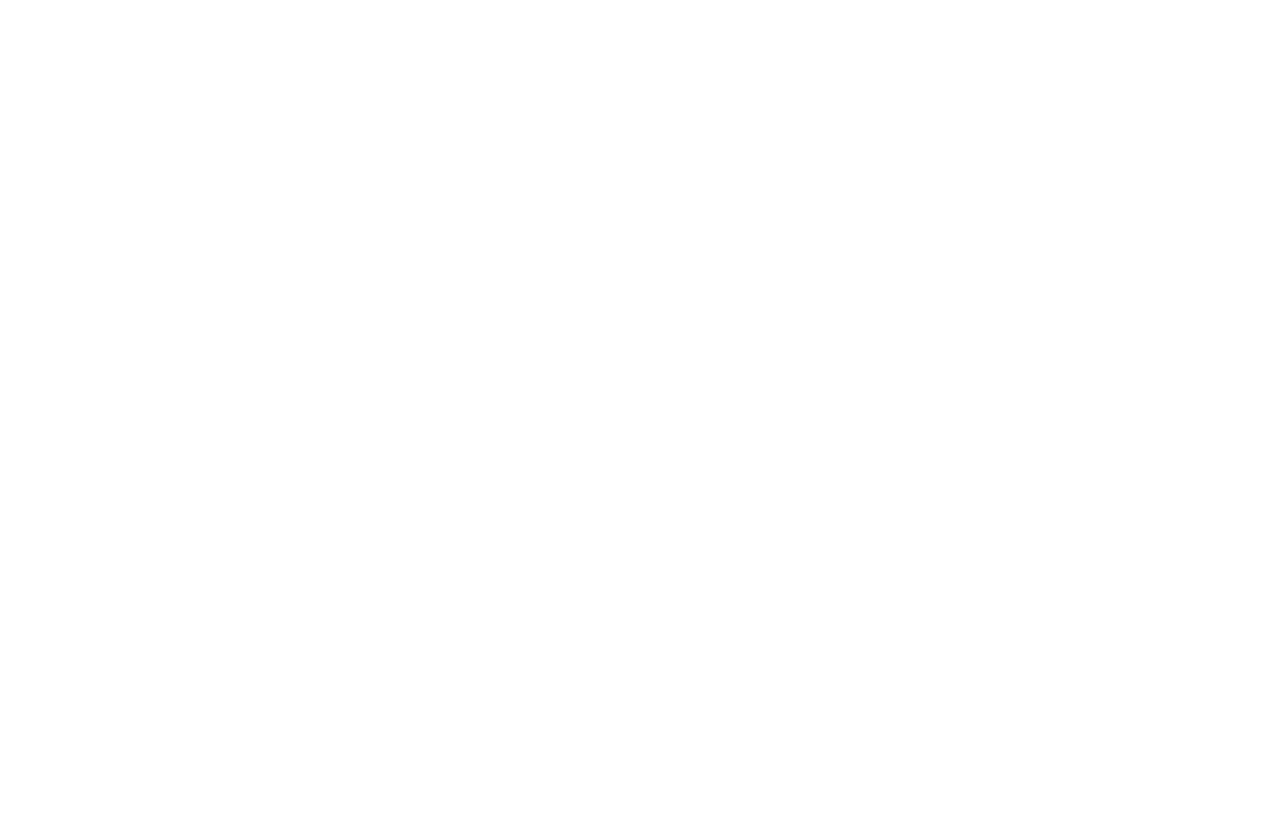
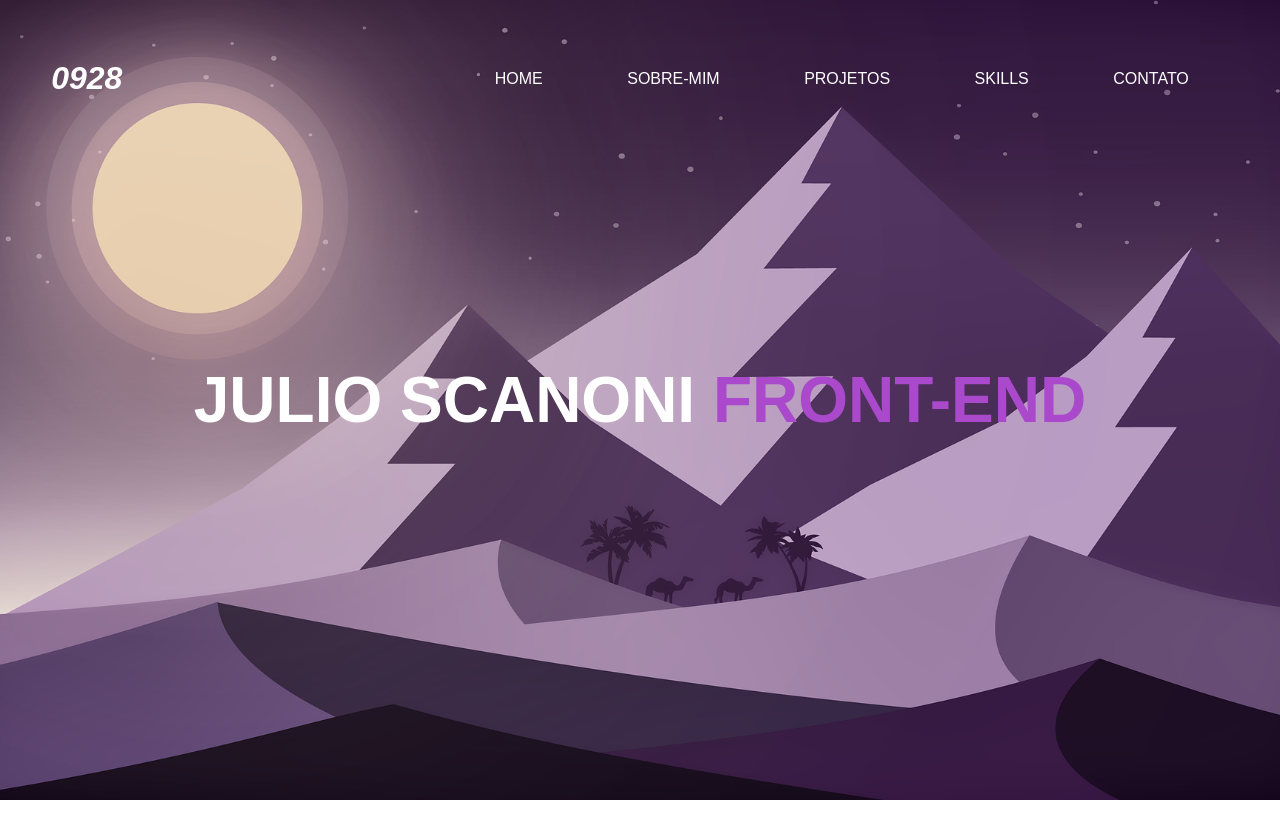
Before and after one commit to Jscanoni/PortfolioJscanoni.github.io, a plain HTML site: page index.html in a window 1280 px wide. Shown: the top 838 px of the page. Before the commit the page ends 800 px from the top, so only its background shows below. Drawn offline with Linux system fonts and the light colour scheme.

Commit message:
finalizei o header e o banner

```diff
--- a/css/styles.css
+++ b/css/styles.css
@@ -0,0 +1,98 @@
+/*
+    CORES USADAS
+
+#462e4f
+#c4a9ba
+#93788f
+#a387ac
+#a494a4
+
+
+/* GERAL */
+*{
+    padding: 0;
+    margin: 0;
+    box-sizing: border-box;
+    font-family: 'Poppins', sans-serif;
+    }
+
+html{
+    height: 500vh;
+}
+
+.container{
+    max-width: 1280px;
+    margin: auto;
+}
+
+.flex{
+    display: flex;
+    align-items: center;
+    justify-content: space-between;
+}
+
+header{
+    width: 100%;
+    padding: 60px 4%;
+    position: fixed;
+   top: 0;
+   left: 0;
+   transition: .8s;
+}
+
+header.rolagem{
+    background-color: #fff;
+    padding: 20px 4%;
+}
+
+header.rolagem a,
+header.rolagem i{
+    color: #ab49cc;
+}
+
+header i{
+   font-size: 16px;
+   color: #fff;
+}
+
+header ul{
+    list-style-type: none;
+}
+
+header ul li{
+    display: inline-block;
+    margin: 0 40px;
+}
+
+header ul li a{
+    color: #fff;
+    text-decoration: none;
+    transition: .3s;
+    font-size: 16px;
+}
+
+header a:hover{
+    color: #dcdcdc;
+}
+
+.banner{
+    height: 100vh;
+    background-image: url(../img/banner.png);
+    background-position: center;
+    background-repeat: no-repeat;
+    background-size: cover;
+
+    display: flex;
+    align-items: center;
+    justify-content: center;
+}
+
+.banner h1{
+    font-size: 4em;
+    text-transform: uppercase;
+    color: #fff;
+}
+
+.banner h1 span{
+    color: #ab49cc;
+}
--- a/index.html
+++ b/index.html
@@ -3,9 +3,40 @@
 <head>
     <meta charset="UTF-8">
     <meta name="viewport" content="width=device-width, initial-scale=1.0">
+    <link rel="stylesheet" href="css/styles.css">
     <title>Jscanoni</title>
 </head>
 <body>
+    <header id="header">
+        <div class="container">
 
+            <div class="flex">
+
+                <!--logo-->
+                <i class="circles">
+                <div></div>
+                <div></div>
+                <div></div>
+                <span></span>
+                <h1>0928</h1>
+                </i>
+
+                <nav>
+                    <ul>
+                        <li><a href="#">HOME</a></li>
+                        <li><a href="#">SOBRE-MIM</a></li>
+                        <li><a href="#">PROJETOS</a></li>
+                        <li><a href="#">SKILLS</a></li>
+                        <li><a href="#">CONTATO</a></li>
+                    </ul>
+                </nav>
+
+            </div><!--flex-->
+        </div> <!--container-->
+    </header>
+
+    <section class="banner"><h1>Julio Scanoni <span>Front-end</span></h1></section>
+
+    <script src="menu.js"></script>
 </body>
 </html>
--- /dev/null
+++ b/menu.js
@@ -0,0 +1,5 @@
+
+window.addEventListener("scroll", function(){
+    let header = document.querySelector('#header')
+    header.classList.toggle('rolagem',window.scrollY > 40)
+})
```
Also changed, not shown: img/banner.png (added).
